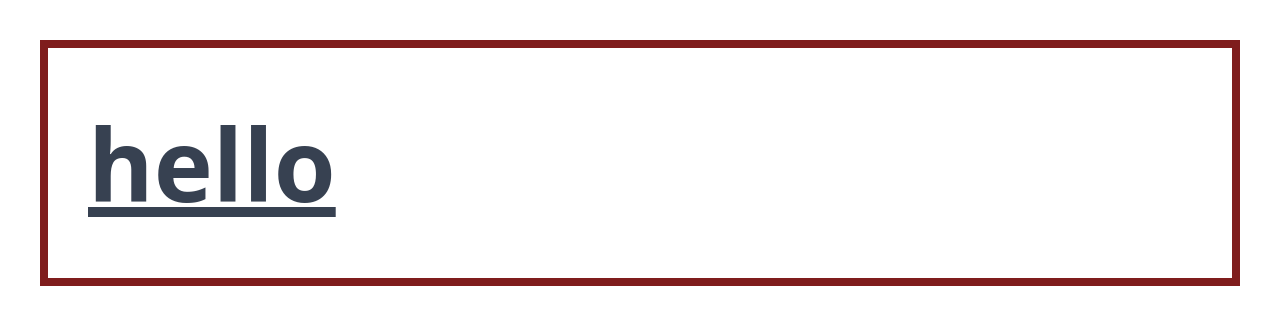
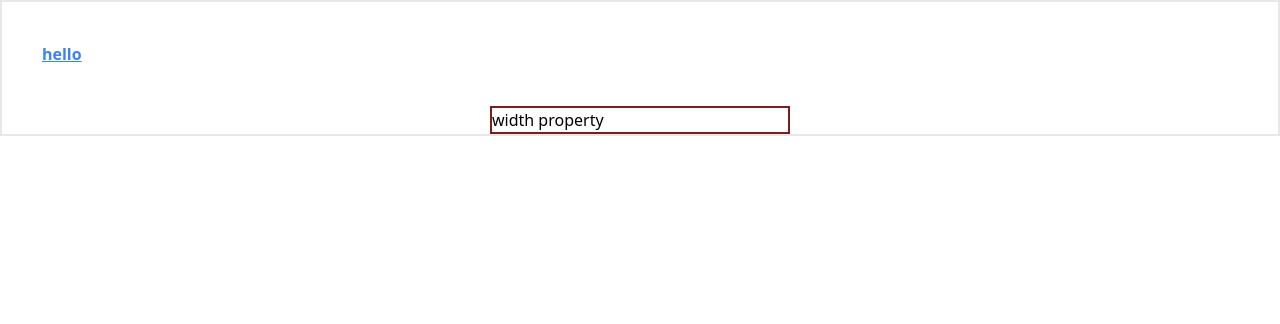
Before and after one commit to Sai4158/Icecream-store, a React (Vite) app in the folder React_tailwindcss/: page / in a window 1280 px wide. Shown: the top 324 px of the page. Built offline with nearby package versions, Linux system fonts and the light colour scheme.

Commit message:
Container, margin and width in tailwindcss

```diff
--- a/React_tailwindcss/src/App.jsx
+++ b/React_tailwindcss/src/App.jsx
@@ -2,9 +2,13 @@ import React from "react";
 
 const App = () => {
   return (
-    <div className="m-10 ">
-      <div className="text-[100px] font-bold underline border-8 border-red-900 text-gray-700 p-10 text-blue-500">
-        hello
+    // using container and mx-auto will put it in the center
+    <div className="container mx-auto border-2 ">
+      <div className=" p-10 font-bold underline text-blue-500">hello</div>
+
+      {/* min and max width are good for making responsive sites */}
+      <div className="container mx-auto border-2 border-red-900 min-w-1 max-w-[300px]">
+        width property
       </div>
     </div>
   );
```
